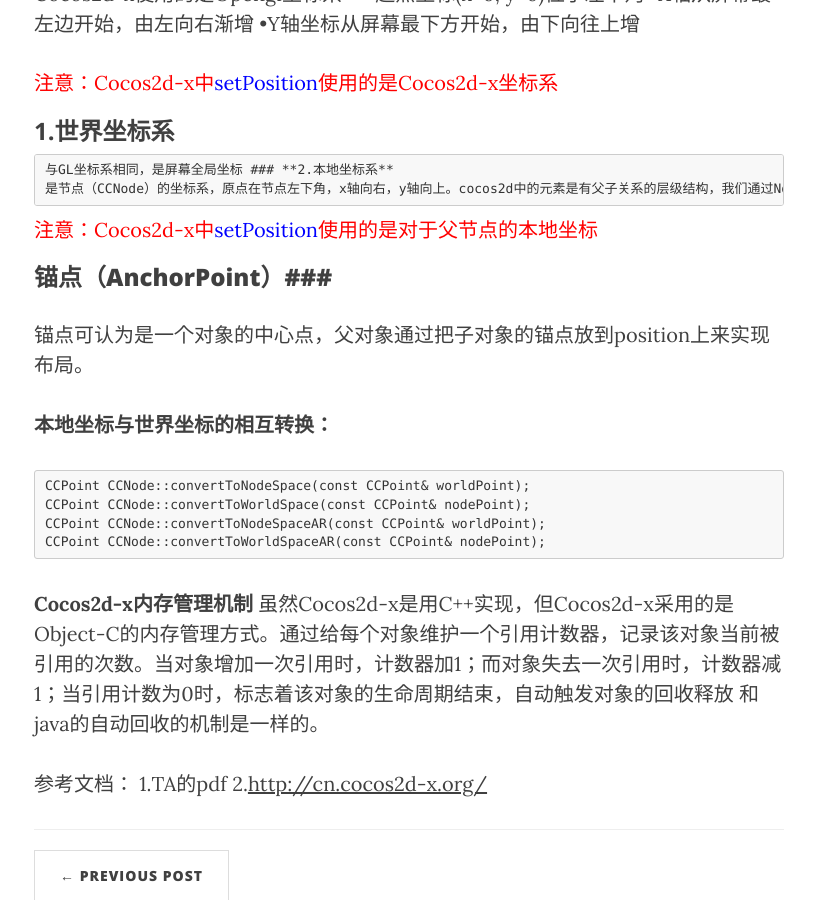
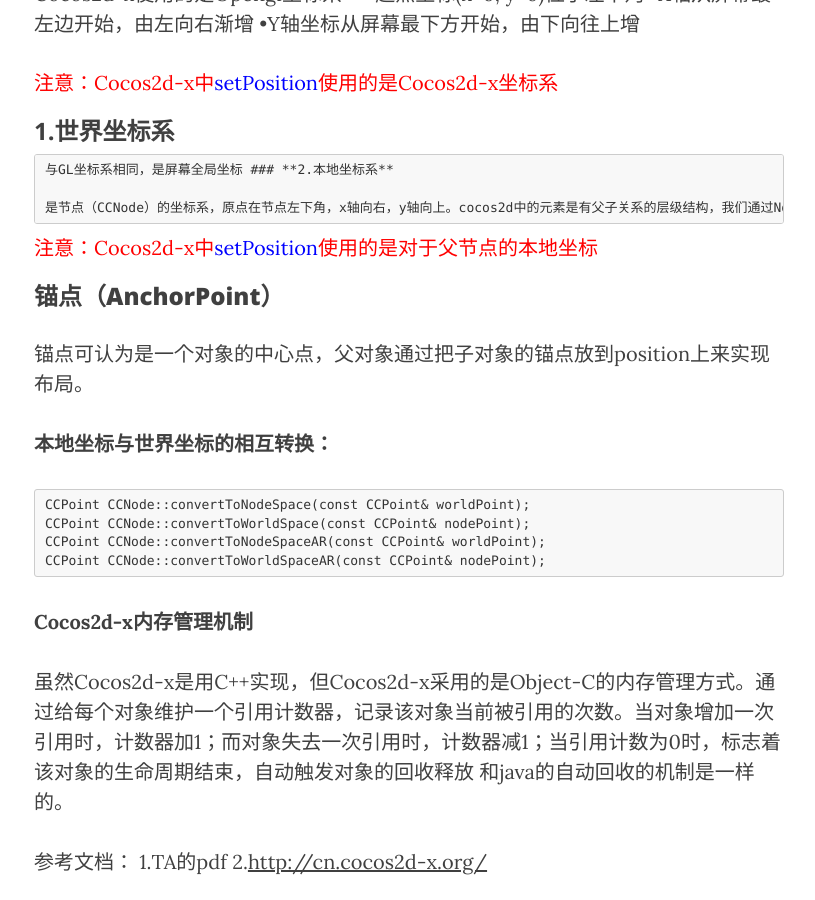
Before and after one commit to 16sixteen/16sixteen.github.io, a Jekyll site: the page built from _posts/2015-05-22-Cocos2d-x-study-2.markdown, in a window 1280 px wide and 900 px high, scrolled down 1234 px. Shown: the whole window, without its empty margins (231-1046 px from the left). Built offline with Jekyll 4.4.1, drawn with Linux system fonts in a browser that asks for light colours; nearby versions of some CDN libraries; Markdown is read by kramdown in place of the engine named in the settings.

Commit message:
5.24.23.51

````diff
--- a/_posts/2015-05-22-Cocos2d-x-study-2.markdown
+++ b/_posts/2015-05-22-Cocos2d-x-study-2.markdown
@@ -14,6 +14,7 @@
 ---
 
 ##**Cocos2d-x游戏设计理念**
+
 1.Director:是游戏的大脑，通过它来控制场景跳转，事件分发等功能。
 2.Scene:通常一个场景是游戏的一个界面
 3.Layer：一个场景包含多个图层，每个图层有各自的角色信息
@@ -23,6 +24,7 @@
 ##**Cocos2d-x坐标系**
 
 ###**UI坐标系**
+
 IOS/Android/Windows SDK中的通用UI坐标系：
 •起点坐标(x=0, y=0)位于左上角
 •X轴从屏幕最左边开始，由左向右渐增
@@ -32,6 +34,7 @@
 </font>
 
 ###**Cocos2d-x坐标系**
+
 Cocos2d-x使用的是Opengl坐标系：
 •起点坐标(x=0, y=0)位于左下角
 •X轴从屏幕最左边开始，由左向右渐增
@@ -41,14 +44,17 @@
 </font>
 
 ###**1.世界坐标系**
+
     与GL坐标系相同，是屏幕全局坐标
 ###**2.本地坐标系**
+
     是节点（CCNode）的坐标系，原点在节点左下角，x轴向右，y轴向上。cocos2d中的元素是有父子关系的层级结构，我们通过Node的position设定元素的位置使用的是相对与其父节点的本地坐标系而非世界坐标系。最后在绘制屏幕的时候cocos2d会把这些元素的本地坐标映射成世界坐标系坐标。
 <font color="red">
     注意：Cocos2d-x中<font color = "blue">setPosition</font>使用的是对于父节点的本地坐标
 </font>
 
-###锚点（AnchorPoint）###
+###锚点（AnchorPoint）
+
 锚点可认为是一个对象的中心点，父对象通过把子对象的锚点放到position上来实现布局。
 
 
@@ -62,6 +68,7 @@
 ```
 
 **Cocos2d-x内存管理机制**
+
 虽然Cocos2d-x是用C++实现，但Cocos2d-x采用的是Object-C的内存管理方式。通过给每个对象维护一个引用计数器，记录该对象当前被引用的次数。当对象增加一次引用时，计数器加1；而对象失去一次引用时，计数器减1；当引用计数为0时，标志着该对象的生命周期结束，自动触发对象的回收释放
 和java的自动回收的机制是一样的。
 
````
